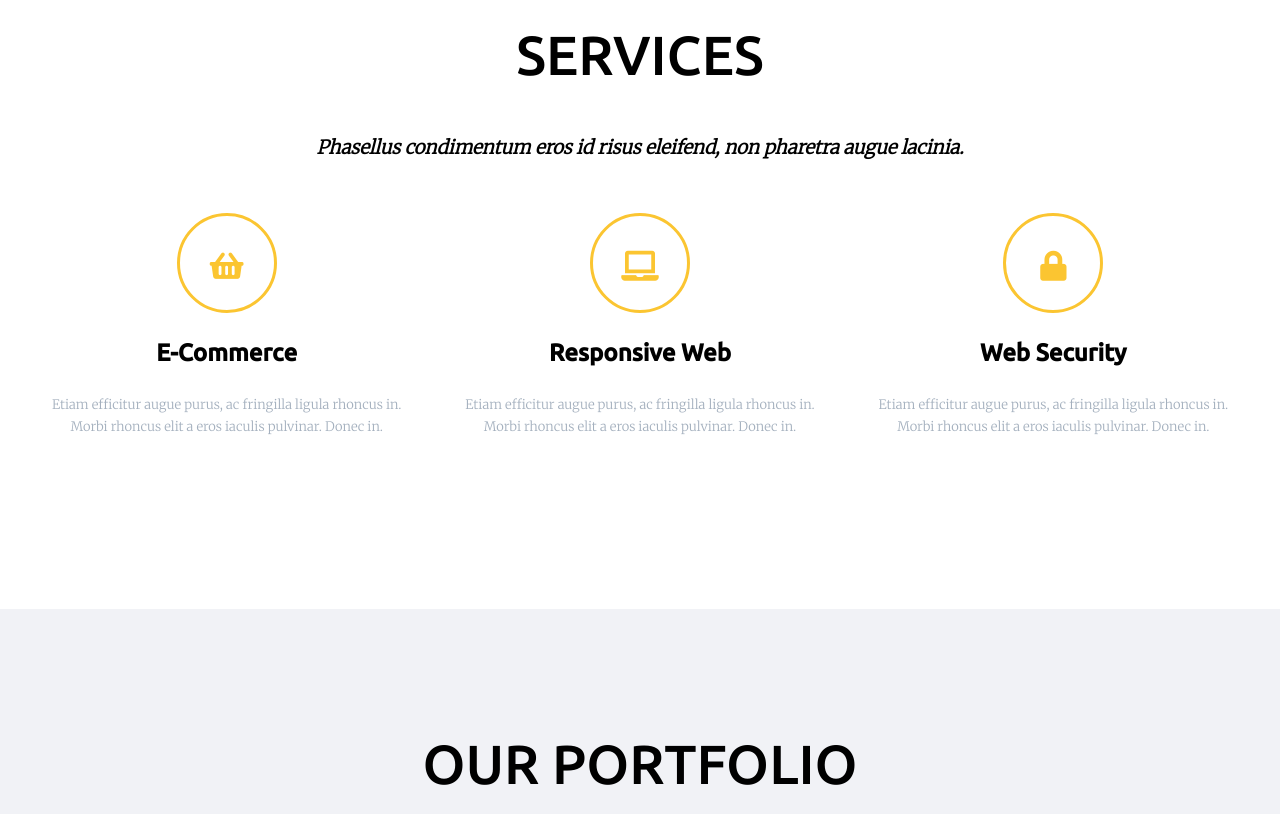
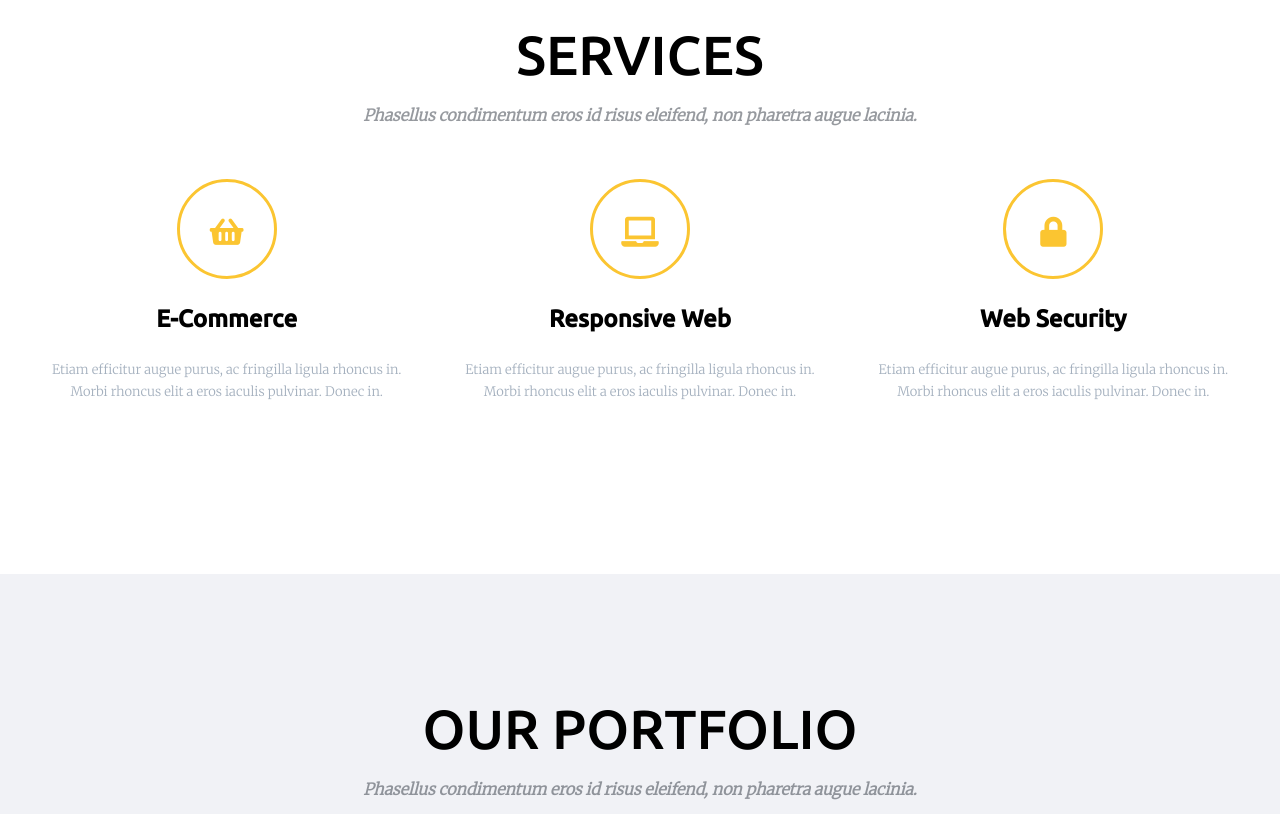
Before and after one commit to mdymek95/project-with-task, a website: page index.html in a window 1280 px wide. Shown: the part 900-1714 px from the top of the page. Drawn offline with Linux system fonts and the light colour scheme.

Commit message:
style corrections - final version v3

```diff
--- a/index.html
+++ b/index.html
@@ -42,7 +42,7 @@
     </header>
     <section class="services">
         <h2 class="section-title">SERVICES</h2>
-        <h3 class="page-subtitle">Phasellus condimentum eros id risus eleifend, non pharetra augue lacinia.</h3>
+        <h3 class="section-subtitle">Phasellus condimentum eros id risus eleifend, non pharetra augue lacinia.</h3>
         <div class="container">
             <div class="box">
                 <i class="fas fa-shopping-basket"></i>
@@ -63,7 +63,7 @@
     </section>
     <section class="portfolio py-5">
         <h2 class="section-title">OUR PORTFOLIO</h2>
-        <h3 class="page-subtitle">Phasellus condimentum eros id risus eleifend, non pharetra augue lacinia.</h3>
+        <h3 class="section-subtitle">Phasellus condimentum eros id risus eleifend, non pharetra augue lacinia.</h3>
         <div class="container">
             <div class="row">
                 <div class="col-lg-4 col-sm-6">
--- a/sass/style.scss
+++ b/sass/style.scss
@@ -32,8 +32,17 @@ section {
     position: relative;
     font-size: 55px;
     font-weight: 500;
-    margin: 0 0 30px 0;
+    margin: 0;
     font-family: $font-splash;
+}
+
+.section-subtitle {
+    font-size: 16px;
+    font-family: $font-text;
+    font-style: italic;
+    color: $color-two;
+    opacity: 0.5;
+    margin:0 0 50px 0;
 }
 
 .btn {
```
Also changed, not shown: css/style.css, 1 other file.
